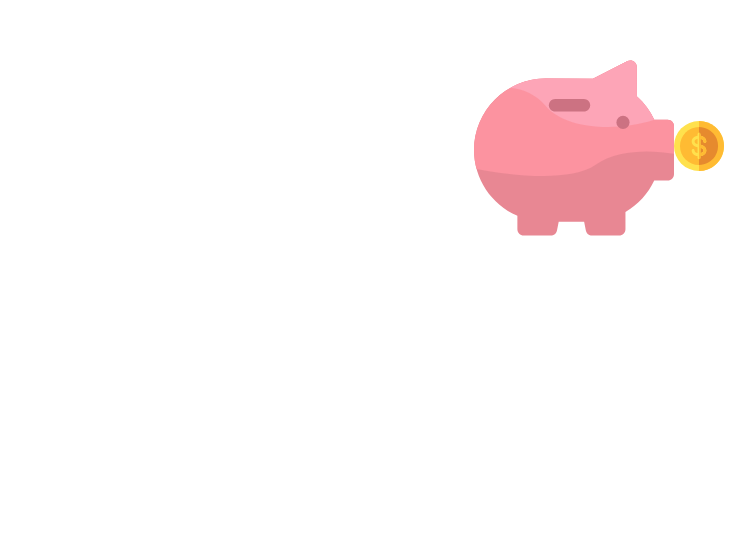
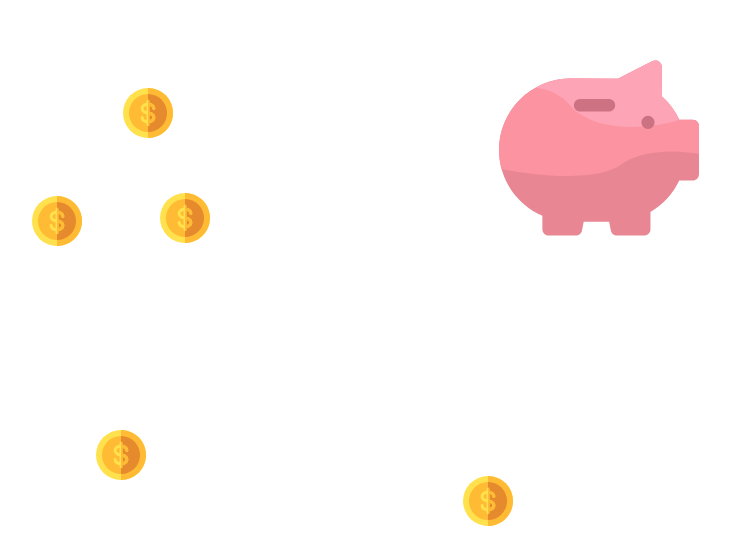
Before and after one commit to clint-chu/JigglyPiggy, a website built with webpack: page index.html in a window 1280 px wide. Shown: the part 260-808 px from the top of the page, without its empty margins (49-804 px from the left). Built offline with nearby package versions, Linux system fonts and the light colour scheme.

Commit message:
Spawn coins in random places

```diff
--- a/assets/stylesheets/styles.css
+++ b/assets/stylesheets/styles.css
@@ -16,6 +16,12 @@ body {
 
 #coin {
     display: none;
+}
+
+.coin {
+    position: absolute;
+    height: 40px;
+    width: 40x;
 }
 
 .draggable {
--- a/index.html
+++ b/index.html
@@ -10,6 +10,7 @@
 </head>
 
 <body>
+
 
     <script src="./dist/bundle.js" defer></script>
 
@@ -38,7 +39,7 @@
             </svg>
         </div>
 
-        <svg id="pig" class="container" height="250" width="250" viewBox="0 0 507.398 507.398">
+        <svg id="pig" class="container" height="300" width="300" viewBox="0 0 507.398 507.398">
             <path
                 d="m491.398 181.789h-34.147c-10.462-22.242-25.435-42.265-43.887-58.662l-.5-75.689c-.078-11.856-12.624-19.532-23.223-14.171l-87.998 44.52-119.93-.463c-100.153-.001-181.632 81.478-181.632 181.63 0 72.788 43.747 138.489 109.976 166.936v33.982c0 8.836 7.164 16 16 16h68.758c7.649 0 14.229-5.415 15.701-12.921l4.385-22.365h64.503l4.385 22.365c1.472 7.507 8.052 12.921 15.701 12.921h68.758c8.836 0 16-7.164 16-16v-43.994c31.898-18.609 57.351-46.425 73.005-79.758h34.144c8.836 0 16-7.164 16-16v-122.331c.001-8.837-7.163-16-15.999-16z"
                 fill="#e88793" />
--- a/src/index.js
+++ b/src/index.js
@@ -1,19 +1,44 @@
+// const CONSTANTS = {
+//     piggyBankersWidth = 200,
+//     piggyBankersLength = 200
+// }
+
+// const rangeX = (y) => {
+//     if (y < 200 || y > (y-200)) {
+//         x = window.innerWidth
+//     } else {
+//         if (x < (x/2 - 100)) {
+//             return x = Math.floor(Math.random() * Math.floor(x/2 - 100));
+//         } else {
+//             return x = Math.floor(Math.random() * Math.floor(x/2 + 100));
+//             // This isn't right
+//         }
+//     }
+// }
+
+// const rangeY = (x) => {
+//     if (x < 200 || x > (x-200)) {
+//         y = window.innerWidth
+//     } else {
+//         if (y < (y/2 - 100)) {
+//             return y = Math.floor(Math.random() * Math.floor(y/2 - 100));
+//         } else {
+//             return y = Math.floor(Math.random() * Math.floor(y/2 + 100));
+//             // This isn't right
+//         }
+//     }
+// }
+
 const coin = document.getElementById("coin")
 const makeCoin = () => {
     const x = Math.random() * (window.innerWidth)
     const y = Math.random() * (window.innerHeight)
     const newCoin = coin.cloneNode(true)
     newCoin.removeAttribute("id")
-    newCoin.style.left = x
-    console.log("x1", x);
-    console.log("nc-before", newCoin);
-    console.log("nc-before-style", newCoin.style);
-    console.log("nc-before-style-left", newCoin.style.left);
-    newCoin.style.top = y
+    newCoin.classList.add("coin")
+    newCoin.style.left = x + "px"
+    newCoin.style.top = y + "px"
     document.getElementById("root").appendChild(newCoin)
-    console.log("x2", x);
-    console.log("nc-after", newCoin)
-    console.log("nc-after-style", newCoin.style.left)
 }
 
 const makeCoins = (n) => {
@@ -32,24 +57,18 @@ const jigglePiggyBankers = () => {
 
 const bindEvents = () => {
     document.addEventListener("click", jigglePiggyBankers)
-}
-
-const init = () => {
-    makeCoins(1)
-    bindEvents()
-}
-
-init()
 
     const draggables = document.querySelectorAll(".draggable")
     const containers = document.querySelectorAll(".container")
 
     draggables.forEach(draggable => {
         draggable.addEventListener("dragstart", () => {
+            // console.log("dragstart")
             draggable.classList.add("dragging")
         })
 
         draggable.addEventListener("dragend", () => {
+            // console.log("dragend")
             draggable.classList.remove("dragging")
         })
     })
@@ -57,6 +76,16 @@ draggables.forEach(draggable => {
     containers.forEach(container => {
         container.addEventListener("dragover", () => {
             const draggable = document.querySelector(".dragging")
-        container.appendChild(draggable)
+            // draggable.style.display = "none"
+        //   console.log("end", draggable.style.display);
+            document.getElementById("root").remove(draggable)
         })
     })
+}
+
+const init = () => {
+    makeCoins(5)
+    bindEvents()
+}
+
+init()
```
Also changed, not shown: dist/bundle.js, 1 other file. Lines whose indentation alone changed are shown as unchanged.
